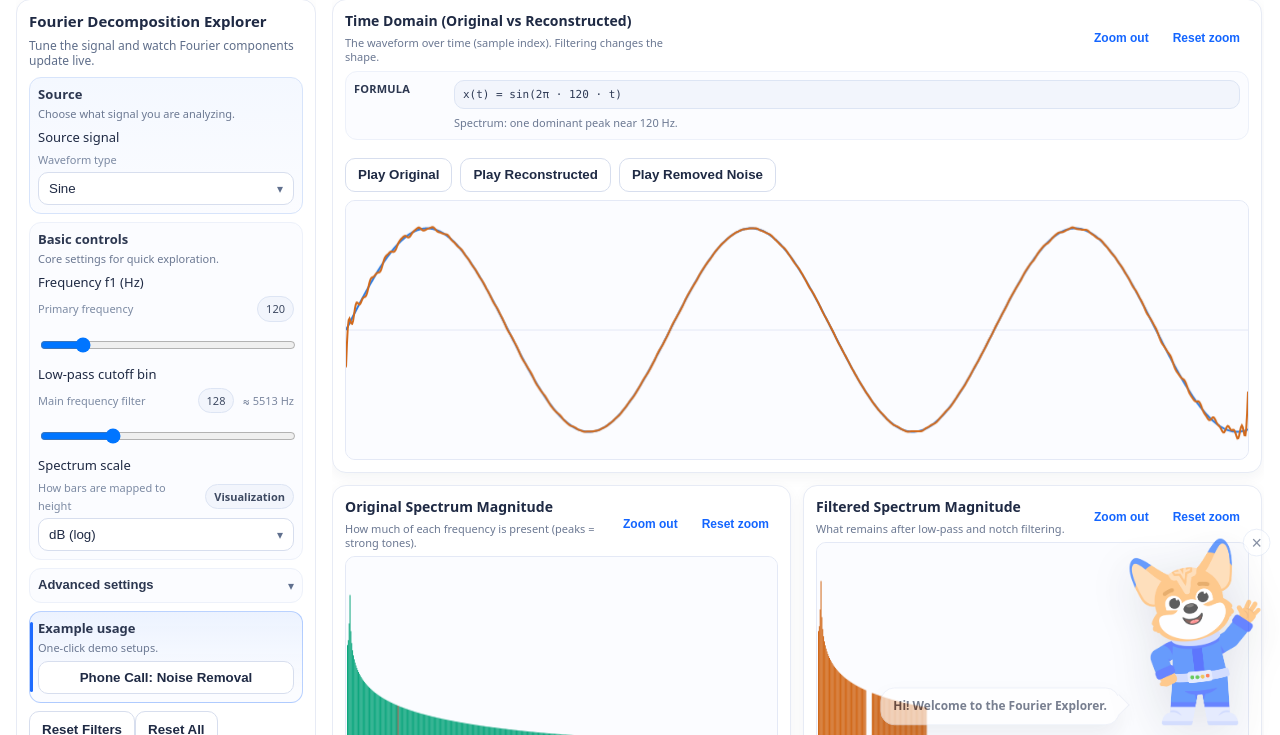
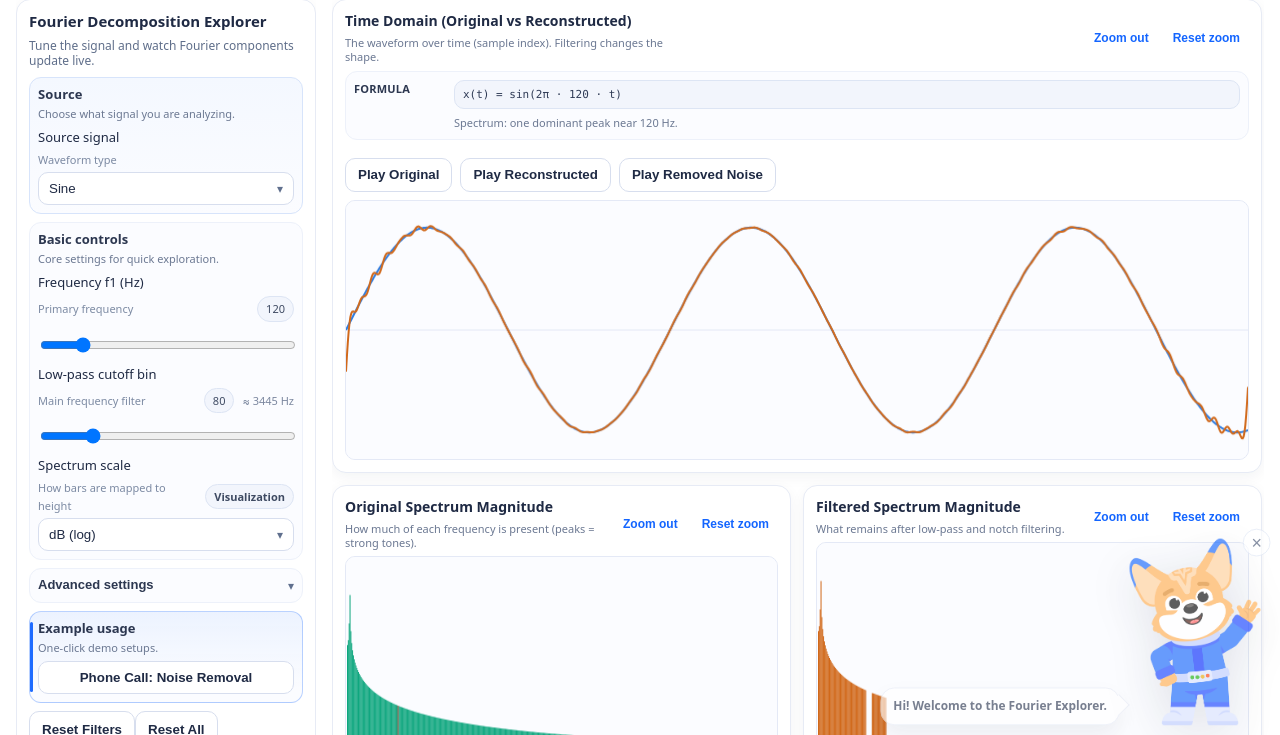
Before and after one commit to MariaHov/learn_fourier-explorer, a website built with Vite: page client/index.html in a window 1280 px wide. Shown: the part 59-794 px from the top of the page. Built offline with nearby package versions, Linux system fonts and the light colour scheme.

Commit message:
tune defaults: more obvious low-pass cutoff

```diff
--- a/client/app.js
+++ b/client/app.js
@@ -14,7 +14,7 @@ const state = {
   harmonics: 9,
   windowType: 'rectangular',
   spectrumScale: 'db',
-  lowPassCutoff: 128,
+  lowPassCutoff: 80,
   notchEnabled: true,
   notchBin: 60,
   notchWidth: 3,
@@ -1936,7 +1936,9 @@ function applyPhoneDemoDefaults() {
   const perBin = hzPerBin();
   const maxBin = halfSpectrumMaxBin(state.sampleCount);
   const targetBin = clamp(Math.round(60 / perBin), 1, maxBin);
-  const cutoffBin = clamp(Math.round(7000 / perBin), 1, maxBin);
+  // "Phone call" voice band is roughly up to ~3.4 kHz; keep the default low-pass there
+  // so the before/after spectrum change is obvious without destroying intelligibility.
+  const cutoffBin = clamp(Math.round(3400 / perBin), 1, maxBin);
   state.windowType = 'hann';
   if (els.windowType) {
     els.windowType.value = state.windowType;
--- a/client/index.html
+++ b/client/index.html
@@ -88,11 +88,11 @@
             <div class="control-header">
               <span class="control-caption">Main frequency filter</span>
               <div class="value-meta">
-                <span id="low-pass-value" class="tag editable-value">128</span>
+                <span id="low-pass-value" class="tag editable-value">80</span>
                 <span id="low-pass-hz" class="helper-muted">≈ 5512 Hz</span>
               </div>
             </div>
-            <input id="low-pass" class="input" type="range" min="1" max="1023" step="1" value="128" />
+            <input id="low-pass" class="input" type="range" min="1" max="1023" step="1" value="80" />
           </label>
 
           <label class="control-field">Spectrum scale
```
